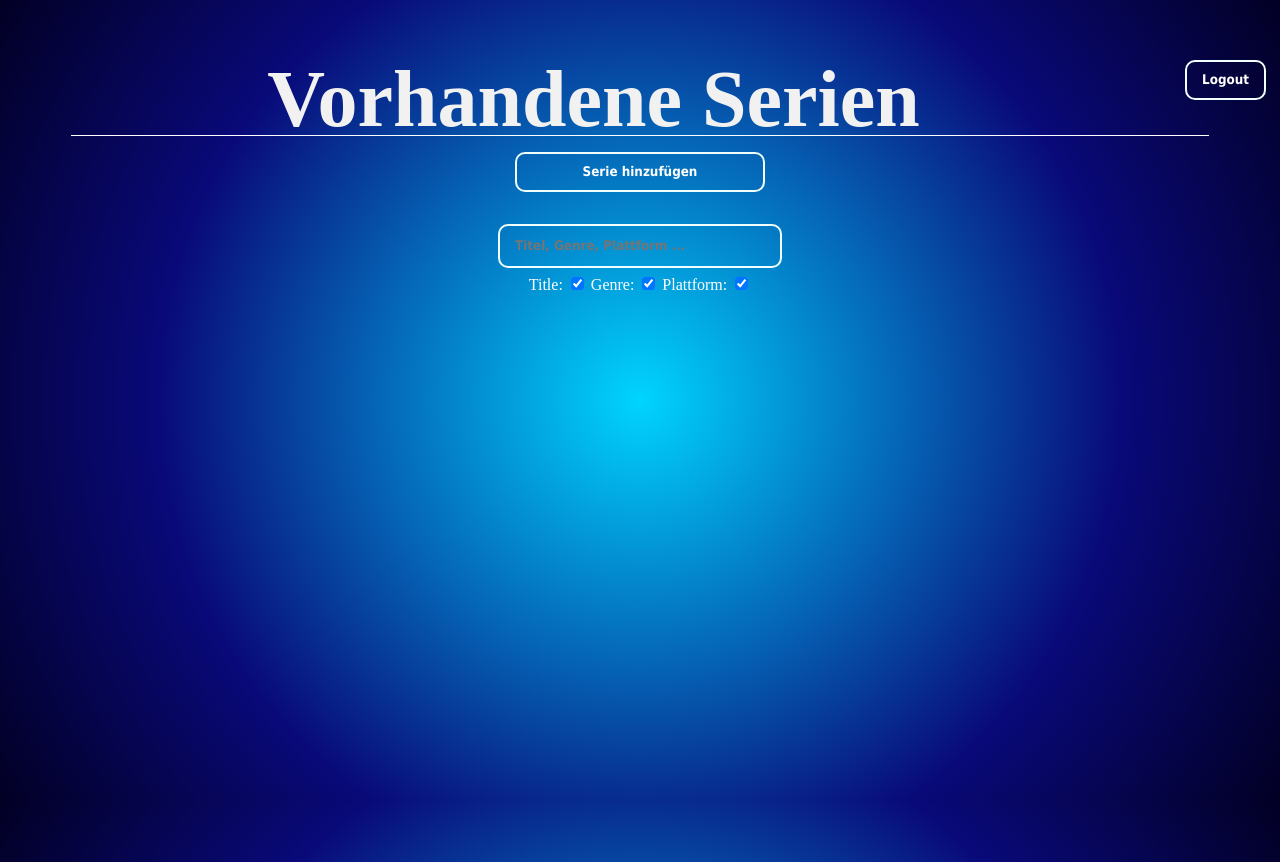
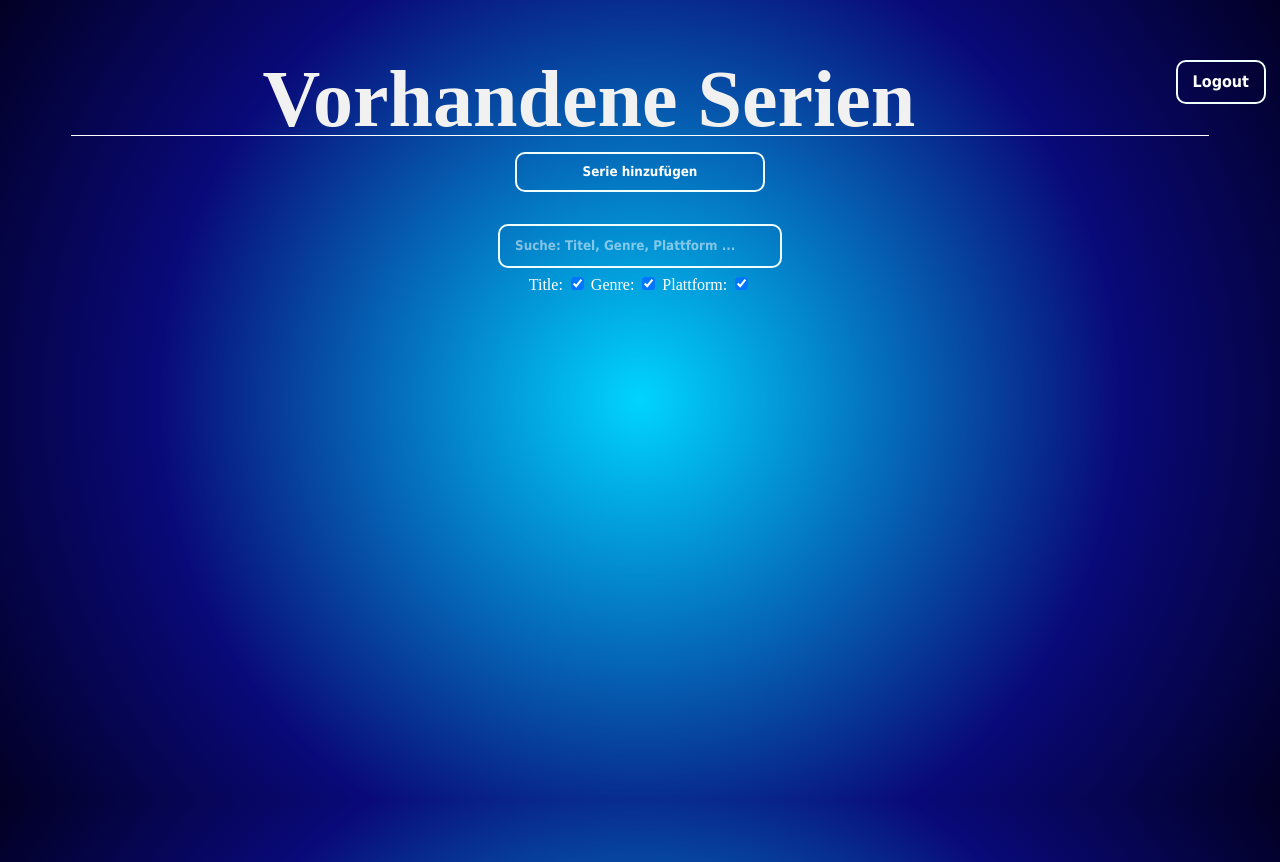
Before and after one commit to FelixL-git/SteamWebtech, a PHP site: page /dashboard.php in a window 1280 px wide. Run offline with PHP 8.4, Linux system fonts and the light colour scheme; the visitor is signed in with stand-in values (Sample User, id 1); data that the repository does not hold is empty.

Commit message:
minor fixes

```diff
--- a/dashboard.php
+++ b/dashboard.php
@@ -6,10 +6,10 @@
     <meta charset="utf-8">
     <meta name="viewport" content="width=device-width, initial-scale=1">
 </head>
-<body style="background-color:#252525;">
+<body class="page-dashboard" style="background-color:#252525;">
 <!-- BUTTON ZURÜCK ZUM LOGIN -->
-<a href="index.html" class="align-right">
-	<input type="button" value="Logout">
+<a href="index.html" class="align-right button">
+	Logout
 </a>
 
 
@@ -22,7 +22,7 @@
 <button class="center open-add-series-form">Serie hinzufügen</button>
 </div>
 <div class="gradient center add-series-form">
-    <button class="add-series-form_close">CLOSE</button>
+    <div class="add-series-form_close">×</div>
     <form class="addSeriesFormStyling outline" action="add_series.php" method="post">
         <h1>Serie hinzufügen</h1>
         <label for="title">Titel:</label>
@@ -41,13 +41,13 @@
 
 <!-- SUCHE START -->
 <div class="center">
-    <input type="text" id="search" placeholder="Titel, Genre, Plattform ..." checked>
+    <input type="text" id="search" placeholder="Suche: Titel, Genre, Plattform ...">
     <div id="searchfor" >
-        <label for="vehicle1">Title:</label>
+        <label for="title-checkbox">Title:</label>
         <input type="checkbox" id="title-checkbox" name="title" value="title" checked>
-        <label for="vehicle1">Genre:</label>
+        <label for="genre-checkbox">Genre:</label>
         <input type="checkbox" id="genre-checkbox" name="genre" value="genre" checked>
-        <label for="vehicle1">Plattform:</label>
+        <label for="platform-checkbox">Plattform:</label>
         <input type="checkbox" id="platform-checkbox" name="platform" value="platform" checked>
     </div>
 </div>
--- a/script.js
+++ b/script.js
@@ -67,6 +67,8 @@ function setupEventListeners() {
 
 // init function only for better overview
 function init() {
+    const isDashboardPage = document.querySelector('.page-dashboard');
+    if(isDashboardPage){
         loadSeriesData(); // first load all Data into JSON
         setupEventListeners(); // setup listeners for inputs
 
@@ -82,6 +84,28 @@ function init() {
             popup.classList.remove('show')
         })
     }
+}
+
+function showRegister() {
+    var regForm = document.getElementById("registerForm");
+    var logForm = document.getElementById("loginForm");
+    var switchToLogin = document.getElementById("showLoginForm");
+    var switchToRegister = document.getElementById("showRegisterForm");
+    regForm.style.display = "block";
+    logForm.style.display = "none";
+    switchToLogin.style.display = "block";
+    switchToRegister.style.display = "none";
+}
+function showLogin() {
+    var regForm = document.getElementById("registerForm");
+    var logForm = document.getElementById("loginForm");
+    var switchToLogin = document.getElementById("showLoginForm");
+    var switchToRegister = document.getElementById("showRegisterForm");
+    regForm.style.display = "none";
+    logForm.style.display = "block";
+    switchToLogin.style.display = "none";
+    switchToRegister.style.display = "block";
+}
 
 // call init function
 init();
--- a/style.css
+++ b/style.css
@@ -23,6 +23,11 @@ div {
 	margin: auto;
 	width: 50%;
 	padding: 10px;
+}
+
+.flex-center {
+	display: flex;
+	justify-content: center
 }
 
 label {
@@ -150,7 +155,7 @@ body {
 .loginBody {
 	text-align: center;
 	display: grid;
-	grid-template-rows: 1fr 200px 1fr;
+	grid-template-rows: 1fr auto 1fr;
 	grid-template-columns: 1fr;
 	flex-direction: column;
 	justify-content: center;
@@ -162,7 +167,7 @@ body {
 
 /*------------INPUTS------------*/
 /*regular text fields*/
-input[type=text] {
+input[type=text], input[type=number] {
 	padding: 0 15px;
 	margin: 6px;
 	border-radius: 10px;
@@ -179,6 +184,11 @@ input[type=text] {
 input[type=text]:focus {
 	font-weight: bold;
 }
+
+::placeholder {
+	color: white;
+	opacity: 0.5; /* Firefox */
+  }
 
 /*password text fields*/
 input[type=password] {
@@ -244,6 +254,14 @@ input[type=submit]:hover, input[type=button]:hover {
 	transform: scale(1.1);
 }
 
+.add-series-form_close {
+	font-size: 40px;
+    position: absolute;
+    top: 17px;
+    right: 30px;
+    cursor: pointer;
+}
+
 /*------------------------------*/
 
 .add-series-form {
@@ -256,13 +274,17 @@ input[type=submit]:hover, input[type=button]:hover {
 	align-content: space-around;
 }
 
+.addSeriesFormStyling label {
+	display: block;
+	margin-top: 10px;
+}
+
 .add-series-form.show {
 	display: block;
 }
 
 /*	Login/Register Switching	*/
-.switchingButton {
-	width:150px;
+.button {
 	border-radius: 10px;
 	border: 2px solid #f0ffff;
 	margin: 6px;
@@ -274,9 +296,13 @@ input[type=submit]:hover, input[type=button]:hover {
 	height: 40px;
 	background-color: transparent;
 	transition: 0.2s ease-in-out;
+	text-decoration: none;
+    display: flex;
+    justify-content: center;
+    align-items: center;
 }
 
-.switchingButton:hover {
+.button:hover {
 	background-color: #FFFFFF;
 	color: #424242;
 	cursor: pointer;
```
Also changed, not shown: index.html (+4 -26 lines). Lines whose indentation alone changed are shown as unchanged.
